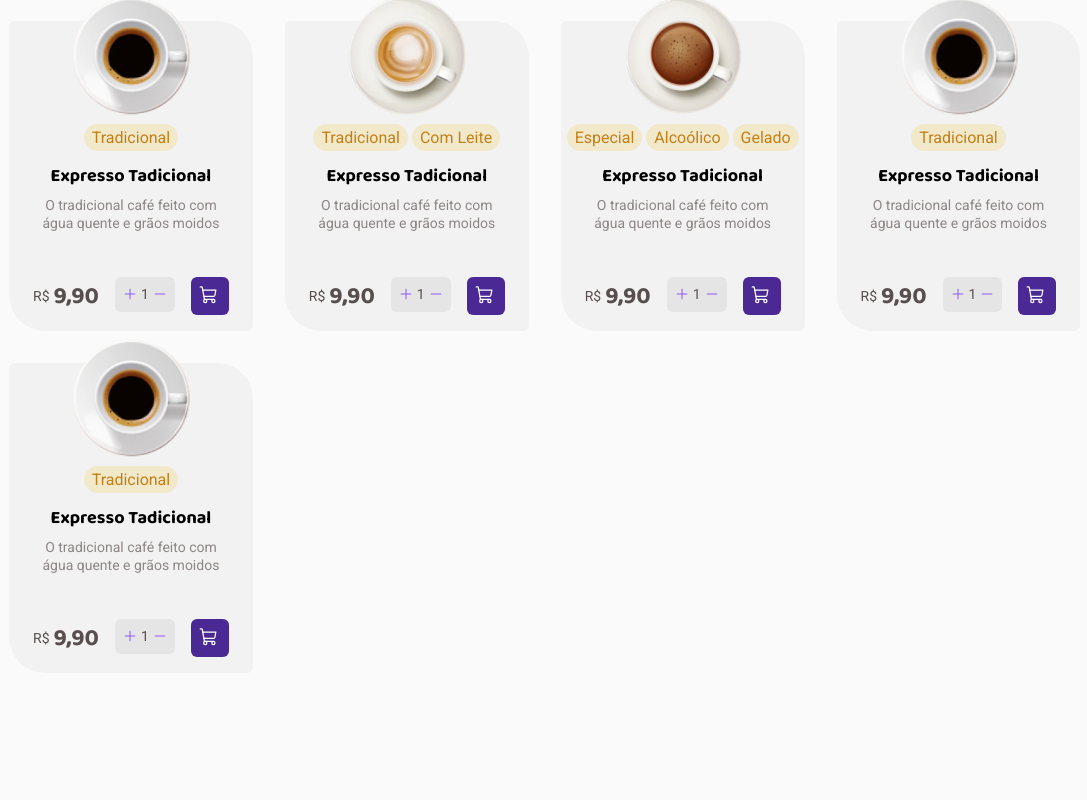
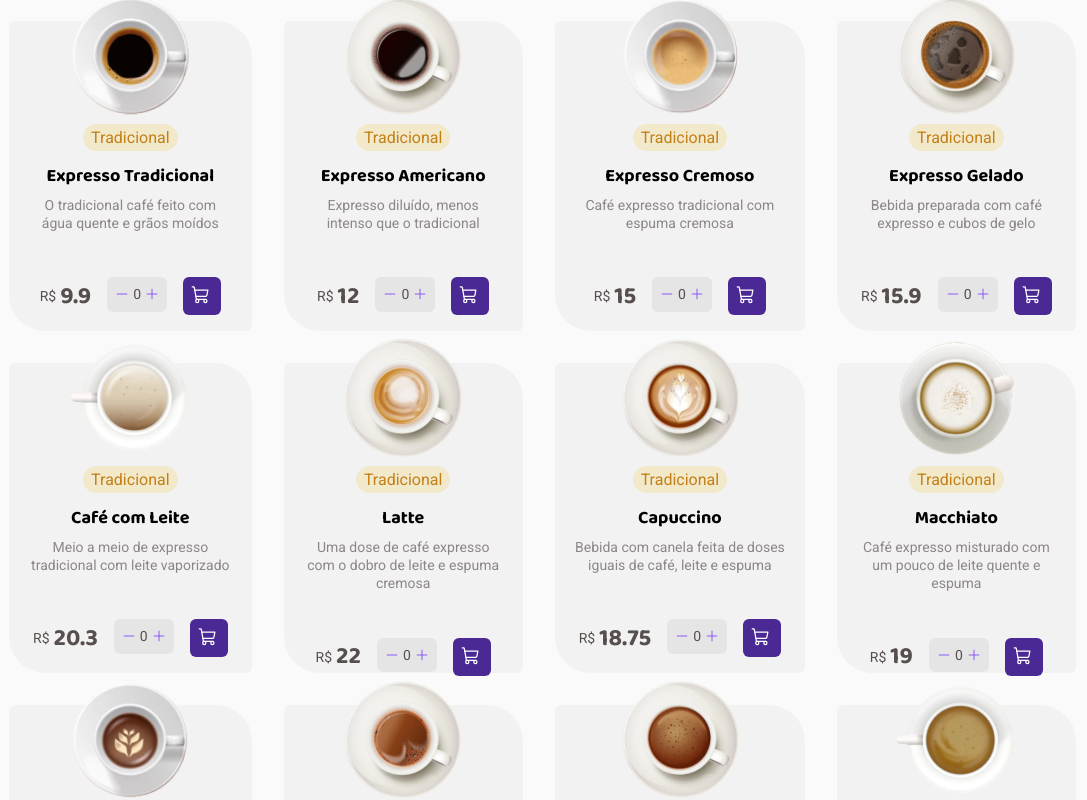
Before and after one commit to LSantoni/desafio-Coffee-Delivery, a React (Vite) app: page / in a window 1280 px wide. Shown: the part 480-1280 px from the top of the page, without its empty margins (151-1238 px from the left). Before the commit the page ends 1153 px from the top, so only its background shows below. Built offline with nearby package versions, Linux system fonts and the light colour scheme.

Commit message:
Modificar quantidade dos cafés selecionados

```diff
--- a/package.json
+++ b/package.json
@@ -9,6 +9,7 @@
     "preview": "vite preview"
   },
   "dependencies": {
+    "immer": "^9.0.15",
     "phosphor-react": "^1.4.1",
     "react": "^18.2.0",
     "react-dom": "^18.2.0",
--- a/src/App.tsx
+++ b/src/App.tsx
@@ -4,12 +4,15 @@ import { Router } from './Router'
 
 import { GlobalStyle } from './styles/global'
 import { defaultTheme } from './styles/themes/default'
+import { CartContexProvider } from './context/CartContext'
 
 export function App() {
   return (
     <ThemeProvider theme={defaultTheme}>
       <BrowserRouter>
-        <Router />
+        <CartContexProvider>
+          <Router />
+        </CartContexProvider>
       </BrowserRouter>
       <GlobalStyle />
     </ThemeProvider>
--- /dev/null
+++ b/src/context/CartContext.tsx
@@ -0,0 +1,51 @@
+import { produce } from 'immer'
+
+import { createContext, ReactNode, useReducer } from "react";
+import { Coffee } from "../pages/Home";
+
+export interface CoffeeCart extends Coffee {
+  quantity: number;
+}
+
+interface CartContextType {
+  coffees: CoffeeCart[];
+  subTotal: number;
+  delivery: number;
+  total: number;
+}
+
+export const CartContext = createContext({} as CartContextType)
+
+interface CartContextProviderProps {
+  children: ReactNode;
+}
+
+function cartReducer(state: CartContextType, action: any) {
+  return produce(state, (draft) => {
+    draft.coffees.push(),
+    draft.total = 0,
+    draft.subTotal = 0,
+    draft.delivery = 0
+  })
+}
+
+export function CartContexProvider({children}: CartContextProviderProps) {
+  // let cart: CartContextType;
+
+  const [cartState, dispatch] = useReducer(cartReducer, {
+    coffees: [],
+    total: 0,
+    subTotal: 0,
+    delivery: 0
+  })
+
+  const {coffees, delivery, subTotal, total} = cartState
+
+  return(
+    <CartContext.Provider
+      value={{coffees, delivery, subTotal, total}}
+    >
+      {children}
+    </CartContext.Provider>
+  )
+}
--- a/src/pages/Home/index.tsx
+++ b/src/pages/Home/index.tsx
@@ -2,12 +2,185 @@ import { CoffeeContainer, CoffeeDescription, CoffeeList, CoffeeListContainer, Co
 
 import coffeeLogo from '../../assets/icons/home.svg';
 import { ShoppingCart, Timer, Coffee, Package, Plus, Minus } from "phosphor-react";
+import { useState } from "react";
 
-import cafe from '../../assets/coffees/traditional.svg';
-import coffee from '../../assets/coffees/latte.svg';
-import cubano from '../../assets/coffees/cubano.svg'
+import { CoffeeCart } from "../../context/CartContext";
+
+const imagePath = 'src/assets/coffees/';
+
+export interface Coffee {
+  url: string;
+  title: string;
+  description: string;
+  price: number;
+  features: string[];
+}
+
+let coffeeList: Coffee[] = [
+  {
+    url: 'traditional.svg',
+    title: 'Expresso Tradicional',
+    description: 'O tradicional café feito com água quente e grãos moídos',
+    price: 9.90,
+    features: ['TRADICIONAL']
+  },
+  {
+    url: 'americano.svg',
+    title: 'Expresso Americano',
+    description: 'Expresso diluído, menos intenso que o tradicional',
+    price: 12.00,
+    features: ['TRADICIONAL']
+  },
+  {
+    url: 'cremoso.svg',
+    title: 'Expresso Cremoso',
+    description: 'Café expresso tradicional com espuma cremosa',
+    price: 15.00,
+    features: ['TRADICIONAL']
+  },
+  {
+    url: 'gelado.svg',
+    title: 'Expresso Gelado',
+    description: 'Bebida preparada com café expresso e cubos de gelo',
+    price: 15.90,
+    features: ['TRADICIONAL', 'GELADO']
+  },
+  {
+    url: 'leite.svg',
+    title: 'Café com Leite',
+    description: 'Meio a meio de expresso tradicional com leite vaporizado',
+    price: 20.30,
+    features: ['TRADICIONAL', 'COM LEITE']
+  },
+  {
+    url: 'latte.svg',
+    title: 'Latte',
+    description: 'Uma dose de café expresso com o dobro de leite e espuma cremosa',
+    price: 22.00,
+    features: ['TRADICIONAL', 'COM LEITE']
+  },
+  {
+    url: 'capuccino.svg',
+    title: 'Capuccino',
+    description: 'Bebida com canela feita de doses iguais de café, leite e espuma',
+    price: 18.75,
+    features: ['TRADICIONAL', 'COM LEITE']
+  },
+  {
+    url: 'machiatto.svg',
+    title: 'Macchiato',
+    description: 'Café expresso misturado com um pouco de leite quente e espuma',
+    price: 19.00,
+    features: ['TRADICIONAL', 'COM LEITE']
+  },
+  {
+    url: 'mocaccino.svg',
+    title: 'Mocaccino',
+    description: 'Café expresso com calda de chocolate, pouco leite e espuma',
+    price: 19.50,
+    features: ['TRADICIONAL', 'COM LEITE']
+  },
+  {
+    url: 'chocolate.svg',
+    title: 'Chocolate Quente',
+    description: 'Bebida feita com chocolate dissolvido no leite quente e café',
+    price: 17.00,
+    features: ['ESPECIAL', 'COM LEITE']
+  },
+  {
+    url: 'cubano.svg',
+    title: 'Cubano',
+    description: 'Drink gelado de café expresso com rum, creme de leite e hortelã',
+    price: 22.00,
+    features: ['ESPECIAL', 'ALCOÓLICO', 'GELADO']
+  },
+  {
+    url: 'havaiano.svg',
+    title: 'Havaiano',
+    description: 'Bebida adocicada preparada com café e leite de coco',
+    price: 16.00,
+    features: ['ESPECIAL']
+  },
+  {
+    url: 'arabe.svg',
+    title: 'Árabe',
+    description: 'Bebida preparada com grãos de café árabe e especiarias',
+    price: 15.00,
+    features: ['ESPECIAL']
+  },
+  {
+    url: 'irlandes.svg',
+    title: 'Irlandês',
+    description: 'Bebida a base de café, uísque irlandês, açúcar e chantilly',
+    price: 18.50,
+    features: ['ESPECIAL', 'ALCOÓLICO']
+  },
+]
 
 export function Home() {
+  // const [coffees, setCoffees] = useState<CoffeeCart[]>([])
+  const [coffees, setCoffees] = useState<CoffeeCart[]>([])
+
+  function handleAddCoffee(coffeeTitle: string) {
+    const existCoffee = coffees.find(coffee => coffee.title === coffeeTitle);
+
+    if(existCoffee) {
+      coffees.map(coffee => {
+        if (coffee.title === coffeeTitle) {
+          coffee.quantity += 1;
+        }
+      })
+
+      setCoffees((state) => [...state])
+    }
+    else {
+      const selectedCoffee = coffeeList.find(coffee => coffee.title === coffeeTitle);
+
+      const newCoffee: CoffeeCart = {
+        description: selectedCoffee!.description,
+        features: selectedCoffee!.features,
+        price: selectedCoffee!.price,
+        title: selectedCoffee!.title,
+        url: selectedCoffee!.url,
+        quantity: 1
+      }
+
+      setCoffees((state) => [...state, newCoffee])
+    }
+  }
+
+  function handleWithDrawCoffee(coffeeTitle: string) {
+    const existCoffee = coffees.find(coffee => coffee.title === coffeeTitle);
+
+    if(existCoffee) {
+      coffees.map(coffee => {
+        if (coffee.title === coffeeTitle) {
+          if (coffee.quantity > 1) {
+            coffee.quantity -= 1;
+          }
+          else {
+            const indice = coffees.indexOf(existCoffee);
+            coffees.splice(indice, 1);
+          }
+        }
+      })
+
+      setCoffees((state) => [...state])
+    }
+  }
+
+  function showCoffeeQuantity(coffeeTitle: string) {
+    const quantity = coffees.find(coffee => coffee.title === coffeeTitle)?.quantity;
+
+    console.log(coffees)
+
+    if(!quantity) {
+      return 0
+    }
+
+    return quantity
+  }
+
   return (
     <HomeContainer>
       <HomeHeader>
@@ -48,24 +221,27 @@ export function Home() {
           Nossos cafés
         </header>
         <div id="list">
-          <CoffeeList>
-            <img src={cafe} alt="" />
+          {
+            coffeeList.map(coffee => {
+              return(
+                <CoffeeList key={coffee.title}>
+                  <img src={imagePath+coffee.url} alt="" />
                   <div>
                     <span id="features">Tradicional</span>
                   </div>
                   <header>
-              Expresso Tadicional
+                    {coffee.title}
                   </header>
-            <p>O tradicional café feito com água quente e grãos moidos</p>
+                  <p>{coffee.description}</p>
                   <CoffeeValueContainer>
-              <span>R$ <h2>9,90</h2></span>
+                    <span>R$ <h2>{coffee.price}</h2></span>
                     <div>
-                <button>
+                      <button onClick={() => handleWithDrawCoffee(coffee.title)}>
+                        <Minus size={14} />
+                      </button>
+                      <span>{showCoffeeQuantity(coffee.title)}</span>
+                      <button onClick={() => handleAddCoffee(coffee.title)}>
                         <Plus size={14} />
-                </button>
-                <span>1</span>
-                <button>
-                  <Minus size={14} />
                       </button>
                     </div>
                     <a href="">
@@ -73,109 +249,9 @@ export function Home() {
                     </a>
                   </CoffeeValueContainer>
                 </CoffeeList>
-          <CoffeeList>
-            <img src={coffee} alt="" />
-            <div>
-              <span id="features">Tradicional</span>
-              <span id="features">Com Leite</span>
-            </div>
-            <header>
-              Expresso Tadicional
-            </header>
-            <p>O tradicional café feito com água quente e grãos moidos</p>
-            <CoffeeValueContainer>
-              <span>R$ <h2>9,90</h2></span>
-              <div>
-                <button>
-                  <Plus size={14} />
-                </button>
-                <span>1</span>
-                <button>
-                  <Minus size={14} />
-                </button>
-              </div>
-              <a href="">
-                <ShoppingCart size={20} />
-              </a>
-            </CoffeeValueContainer>
-          </CoffeeList>
-          <CoffeeList>
-            <img src={cubano} alt="" />
-            <div>
-              <span id="features">Especial</span>
-              <span id="features">Alcoólico</span>
-              <span id="features">Gelado</span>
-            </div>
-            <header>
-              Expresso Tadicional
-            </header>
-            <p>O tradicional café feito com água quente e grãos moidos</p>
-            <CoffeeValueContainer>
-              <span>R$ <h2>9,90</h2></span>
-              <div>
-                <button>
-                  <Plus size={14} />
-                </button>
-                <span>1</span>
-                <button>
-                  <Minus size={14} />
-                </button>
-              </div>
-              <a href="">
-                <ShoppingCart size={20} />
-              </a>
-            </CoffeeValueContainer>
-          </CoffeeList>
-          <CoffeeList>
-            <img src={cafe} alt="" />
-            <div>
-              <span id="features">Tradicional</span>
-            </div>
-            <header>
-              Expresso Tadicional
-            </header>
-            <p>O tradicional café feito com água quente e grãos moidos</p>
-            <CoffeeValueContainer>
-              <span>R$ <h2>9,90</h2></span>
-              <div>
-                <button>
-                  <Plus size={14} />
-                </button>
-                <span>1</span>
-                <button>
-                  <Minus size={14} />
-                </button>
-              </div>
-              <a href="">
-                <ShoppingCart size={20} />
-              </a>
-            </CoffeeValueContainer>
-          </CoffeeList>
-          <CoffeeList>
-            <img src={cafe} alt="" />
-            <div>
-              <span id="features">Tradicional</span>
-            </div>
-            <header>
-              Expresso Tadicional
-            </header>
-            <p>O tradicional café feito com água quente e grãos moidos</p>
-            <CoffeeValueContainer>
-              <span>R$ <h2>9,90</h2></span>
-              <div>
-                <button>
-                  <Plus size={14} />
-                </button>
-                <span>1</span>
-                <button>
-                  <Minus size={14} />
-                </button>
-              </div>
-              <a href="">
-                <ShoppingCart size={20} />
-              </a>
-            </CoffeeValueContainer>
-          </CoffeeList>
+              )
+            })
+          }
         </div>
       </CoffeeListContainer>
     </HomeContainer>
```
Also changed, not shown: src/assets/coffees/gelado.svg (added), 1 other file (tests, documents, lock files or other folders). Lines whose indentation alone changed are shown as unchanged.
